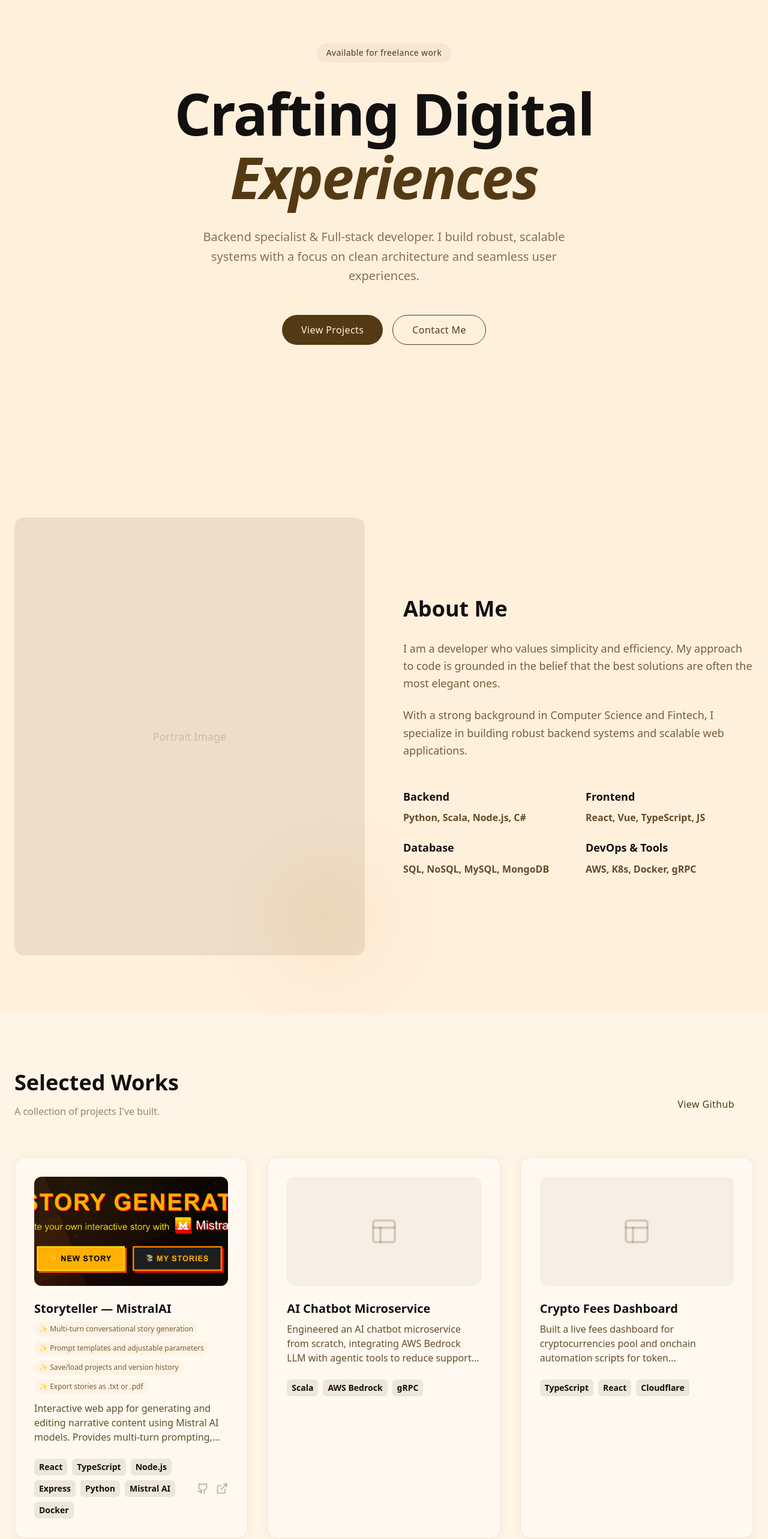
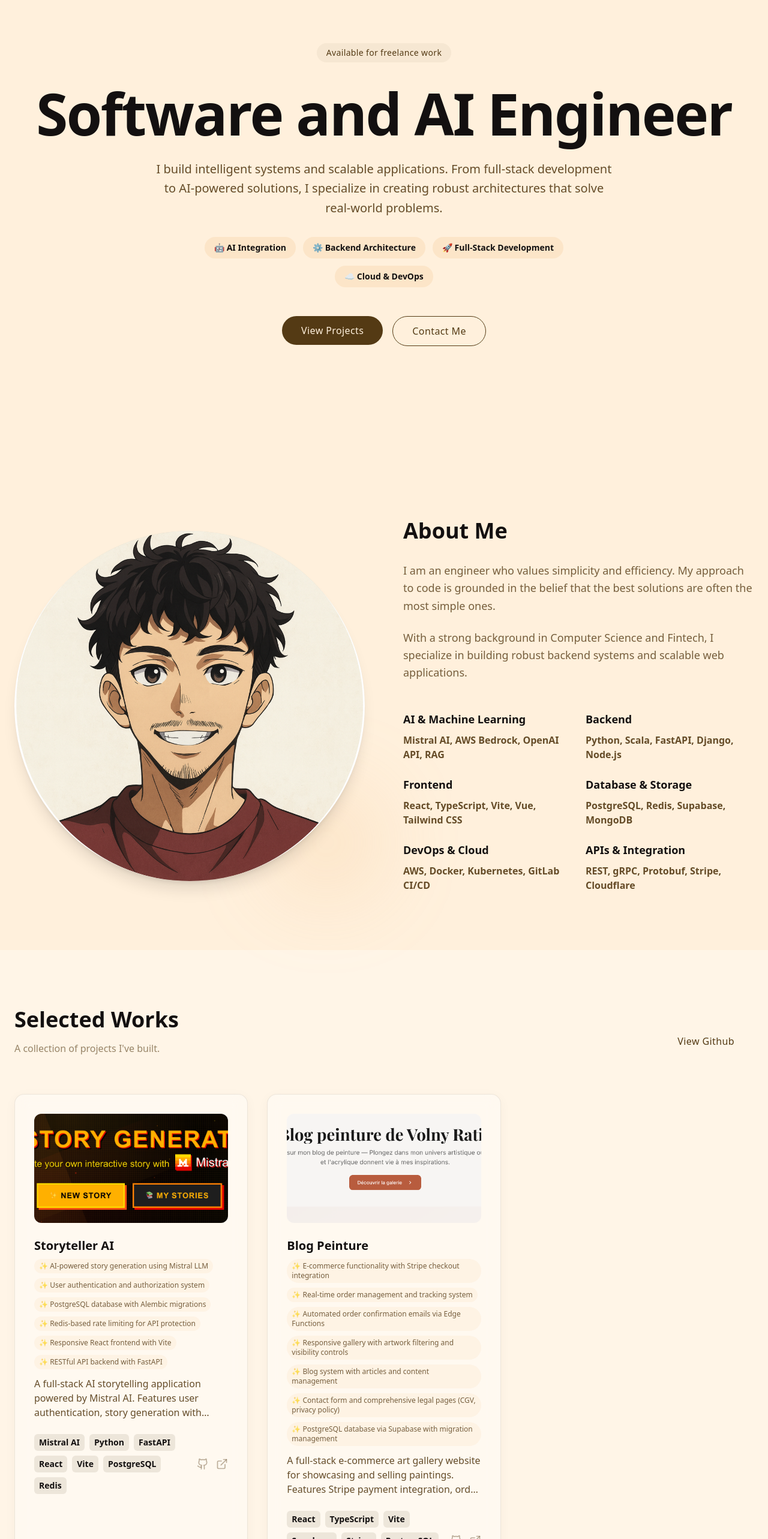
Before and after one commit to Raphala27/my_portfolio, a Next.js app: page / in a window 1280 px wide. Shown: the part 120-2686 px from the top of the page at 60% size. Built offline with nearby package versions, Linux system fonts and the light colour scheme.

Commit message:
add images

```diff
--- a/src/app/page.tsx
+++ b/src/app/page.tsx
@@ -14,20 +14,41 @@ export default function Home() {
         <div className="inline-block mb-8 px-4 py-1.5 rounded-full bg-chic-brown/5 text-chic-brown text-sm font-medium tracking-wide">
           Available for freelance work
         </div>
-        <h1 className="text-5xl md:text-7xl lg:text-8xl font-bold text-chic-dark mb-8 tracking-tight leading-[1.1]">
-          Crafting Digital <br />
-          <span className="text-chic-brown italic">Experiences</span>
+        <h1 className="text-5xl md:text-7xl lg:text-8xl font-bold text-chic-dark mb-6 tracking-tight leading-[1.1]">
+          Software and AI Engineer<br />
         </h1>
-        <p className="text-lg md:text-xl text-chic-brown/70 max-w-2xl mb-12 leading-relaxed">
-          Backend specialist & Full-stack developer. I build robust, scalable systems with a focus on clean architecture and seamless user experiences.
+        <p className="text-lg md:text-xl text-chic-brown/90 max-w-3xl mb-8 leading-relaxed font-medium">
+          I build intelligent systems and scalable applications. From full-stack development to AI-powered solutions, I specialize in creating robust architectures that solve real-world problems.
         </p>
+
+        {/* Expertise Badges */}
+        <div className="flex flex-wrap justify-center gap-3 mb-12 max-w-3xl">
+          <span className="px-4 py-2 rounded-full bg-chic-accent/20 text-chic-dark text-sm font-bold">
+            🤖 AI Integration
+          </span>
+          <span className="px-4 py-2 rounded-full bg-chic-accent/20 text-chic-dark text-sm font-bold">
+            ⚙️ Backend Architecture
+          </span>
+          <span className="px-4 py-2 rounded-full bg-chic-accent/20 text-chic-dark text-sm font-bold">
+            🚀 Full-Stack Development
+          </span>
+          <span className="px-4 py-2 rounded-full bg-chic-accent/20 text-chic-dark text-sm font-bold">
+            ☁️ Cloud & DevOps
+          </span>
+        </div>
+
+
         <div className="flex flex-col md:flex-row gap-4">
+          <a href="#projects">
             <Button variant="primary">
               View Projects
             </Button>
+          </a>
+          <a href="#contact">
             <Button variant="outline">
               Contact Me
             </Button>
+          </a>
         </div>
       </section>
 
@@ -35,11 +56,8 @@ export default function Home() {
       <section id="about" className="container mx-auto px-6 py-24">
         <div className="grid md:grid-cols-2 gap-16 items-center">
           <div className="relative">
-            <div className="aspect-[4/5] rounded-2xl overflow-hidden bg-chic-brown/10 relative">
-              {/* Placeholder for image */}
-              <div className="absolute inset-0 flex items-center justify-center text-chic-brown/20">
-                <span className="text-lg">Portrait Image</span>
-              </div>
+            <div className="aspect-square rounded-full overflow-hidden bg-chic-brown/10 relative shadow-xl">
+              <Image src="/portrait.png" alt="Portrait" fill className="object-cover" />
             </div>
             <div className="absolute -bottom-8 -right-8 w-48 h-48 bg-chic-accent/20 rounded-full blur-3xl -z-10" />
           </div>
@@ -50,7 +68,7 @@ export default function Home() {
             </h2>
             <div className="text-lg text-chic-brown/80 space-y-6 leading-relaxed">
               <p>
-                I am a developer who values simplicity and efficiency. My approach to code is grounded in the belief that the best solutions are often the most elegant ones.
+                I am an engineer who values simplicity and efficiency. My approach to code is grounded in the belief that the best solutions are often the most simple ones.
               </p>
               <p>
                 With a strong background in Computer Science and Fintech, I specialize in building robust backend systems and scalable web applications.
@@ -58,20 +76,28 @@ export default function Home() {
 
               <div className="grid grid-cols-2 gap-6 mt-12">
                 <div className="space-y-2">
+                  <h3 className="font-bold text-chic-dark">AI & Machine Learning</h3>
+                  <p className="text-base font-semibold text-chic-brown/90">Mistral AI, AWS Bedrock, OpenAI API, RAG</p>
+                </div>
+                <div className="space-y-2">
                   <h3 className="font-bold text-chic-dark">Backend</h3>
-                  <p className="text-base font-semibold text-chic-brown/90">Python, Scala, Node.js, C#</p>
+                  <p className="text-base font-semibold text-chic-brown/90">Python, Scala, FastAPI, Django, Node.js</p>
                 </div>
                 <div className="space-y-2">
                   <h3 className="font-bold text-chic-dark">Frontend</h3>
-                  <p className="text-base font-semibold text-chic-brown/90">React, Vue, TypeScript, JS</p>
+                  <p className="text-base font-semibold text-chic-brown/90">React, TypeScript, Vite, Vue, Tailwind CSS</p>
                 </div>
                 <div className="space-y-2">
-                  <h3 className="font-bold text-chic-dark">Database</h3>
-                  <p className="text-base font-semibold text-chic-brown/90">SQL, NoSQL, MySQL, MongoDB</p>
+                  <h3 className="font-bold text-chic-dark">Database & Storage</h3>
+                  <p className="text-base font-semibold text-chic-brown/90">PostgreSQL, Redis, Supabase, MongoDB</p>
                 </div>
                 <div className="space-y-2">
-                  <h3 className="font-bold text-chic-dark">DevOps & Tools</h3>
-                  <p className="text-base font-semibold text-chic-brown/90">AWS, K8s, Docker, gRPC</p>
+                  <h3 className="font-bold text-chic-dark">DevOps & Cloud</h3>
+                  <p className="text-base font-semibold text-chic-brown/90">AWS, Docker, Kubernetes, GitLab CI/CD</p>
+                </div>
+                <div className="space-y-2">
+                  <h3 className="font-bold text-chic-dark">APIs & Integration</h3>
+                  <p className="text-base font-semibold text-chic-brown/90">REST, gRPC, Protobuf, Stripe, Cloudflare</p>
                 </div>
               </div>
             </div>
@@ -95,14 +121,16 @@ export default function Home() {
           <div className="grid md:grid-cols-2 lg:grid-cols-3 gap-8">
             {[
               {
-                title: "Storyteller — MistralAI",
-                description: "Interactive web app for generating and editing narrative content using Mistral AI models. Provides multi-turn prompting, adjustable model parameters, project save/load, and export options for generated stories. Designed for local development and containerized deployment.",
-                tech: ["React", "TypeScript", "Node.js", "Express", "Python", "Mistral AI", "Docker"],
-                features: [
-                  "Multi-turn conversational story generation",
-                  "Prompt templates and adjustable parameters",
-                  "Save/load projects and version history",
-                  "Export stories as .txt or .pdf"
+                "title": "Storyteller AI",
+                "description": "A full-stack AI storytelling application powered by Mistral AI. Features user authentication, story generation with customizable parameters, persistent storage with PostgreSQL, and rate limiting for API protection. Built for scalable deployment with Alembic migrations.",
+                "tech": ["Mistral AI", "Python", "FastAPI", "React", "Vite", "PostgreSQL", "Redis"],
+                "features": [
+                  "AI-powered story generation using Mistral LLM",
+                  "User authentication and authorization system",
+                  "PostgreSQL database with Alembic migrations",
+                  "Redis-based rate limiting for API protection",
+                  "Responsive React frontend with Vite",
+                  "RESTful API backend with FastAPI"
                 ],
                 liveUrl: "https://storyteller-mistralai.onrender.com/",
                 githubUrl: "https://github.com/Raphala27/storyteller_MistralAI",
@@ -110,22 +138,22 @@ export default function Home() {
                 hasPreview: true
               },
               {
-                title: "AI Chatbot Microservice",
-                description: "Engineered an AI chatbot microservice from scratch, integrating AWS Bedrock LLM with agentic tools to reduce support queries by 30%.",
-                tech: ["Scala", "AWS Bedrock", "gRPC"],
-                features: [],
-                liveUrl: "",
-                githubUrl: "",
-                hasPreview: false
-              },
-              {
-                title: "Crypto Fees Dashboard",
-                description: "Built a live fees dashboard for cryptocurrencies pool and onchain automation scripts for token management.",
-                tech: ["TypeScript", "React", "Cloudflare"],
-                features: [],
-                liveUrl: "",
-                githubUrl: "",
-                hasPreview: false
+                "title": "Blog Peinture",
+                "description": "A full-stack e-commerce art gallery website for showcasing and selling paintings. Features Stripe payment integration, order management, automated email notifications, and a comprehensive admin dashboard. Built with modern React and Supabase for scalable, real-time data management.",
+                "tech": ["React", "TypeScript", "Vite", "Supabase", "Stripe", "PostgreSQL", "Tailwind CSS"],
+                "features": [
+                  "E-commerce functionality with Stripe checkout integration",
+                  "Real-time order management and tracking system",
+                  "Automated order confirmation emails via Edge Functions",
+                  "Responsive gallery with artwork filtering and visibility controls",
+                  "Blog system with articles and content management",
+                  "Contact form and comprehensive legal pages (CGV, privacy policy)",
+                  "PostgreSQL database via Supabase with migration management"
+                ],
+                "liveUrl": "https://blogpeinturevolny.fr",
+                "githubUrl": "https://github.com/Raphala27/blog-peinture",
+                "imageUrl": "/project/blogpeinture.png",
+                "hasPreview": true
               }
             ].map((item, index) => (
               <Card key={index} className="group hover:bg-white transition-colors">
```
Also changed, not shown: public/portrait.png (added), public/project/blogpeinture.png (added). Lines whose indentation alone changed are shown as unchanged.
